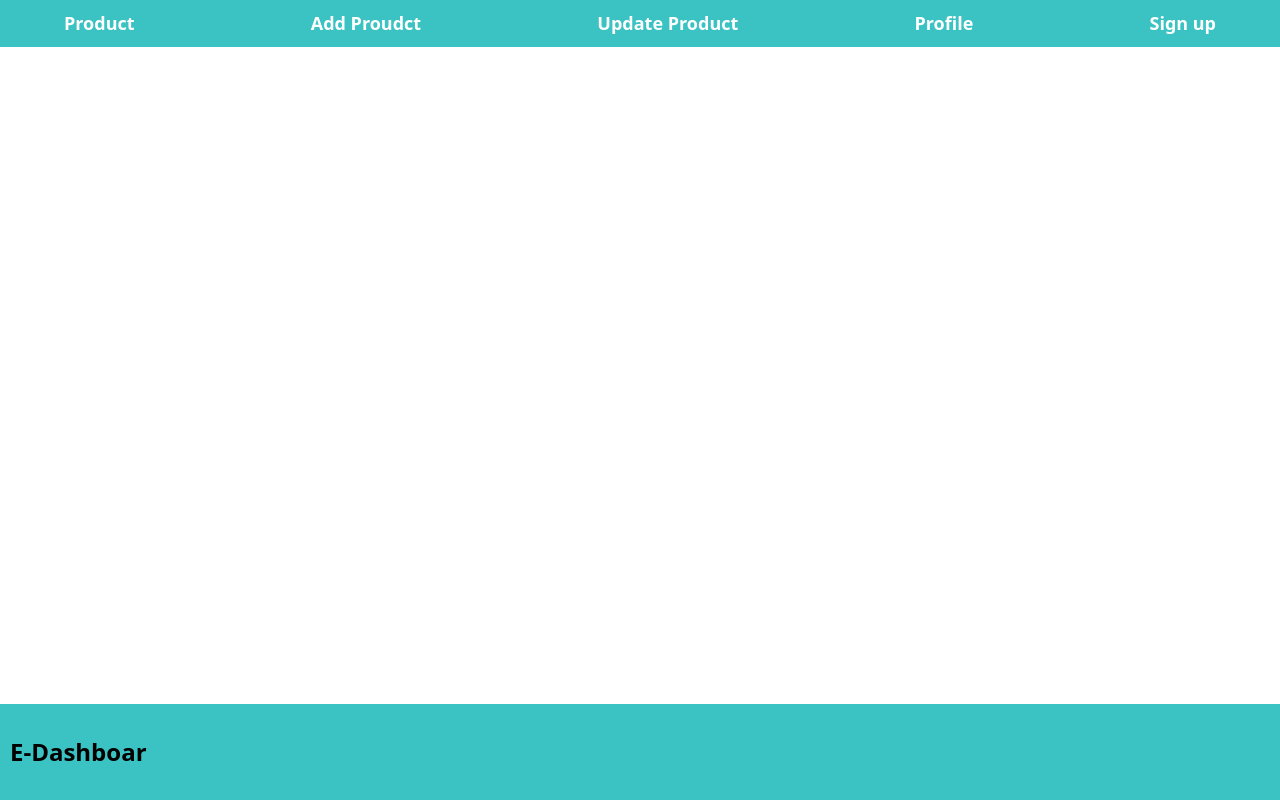
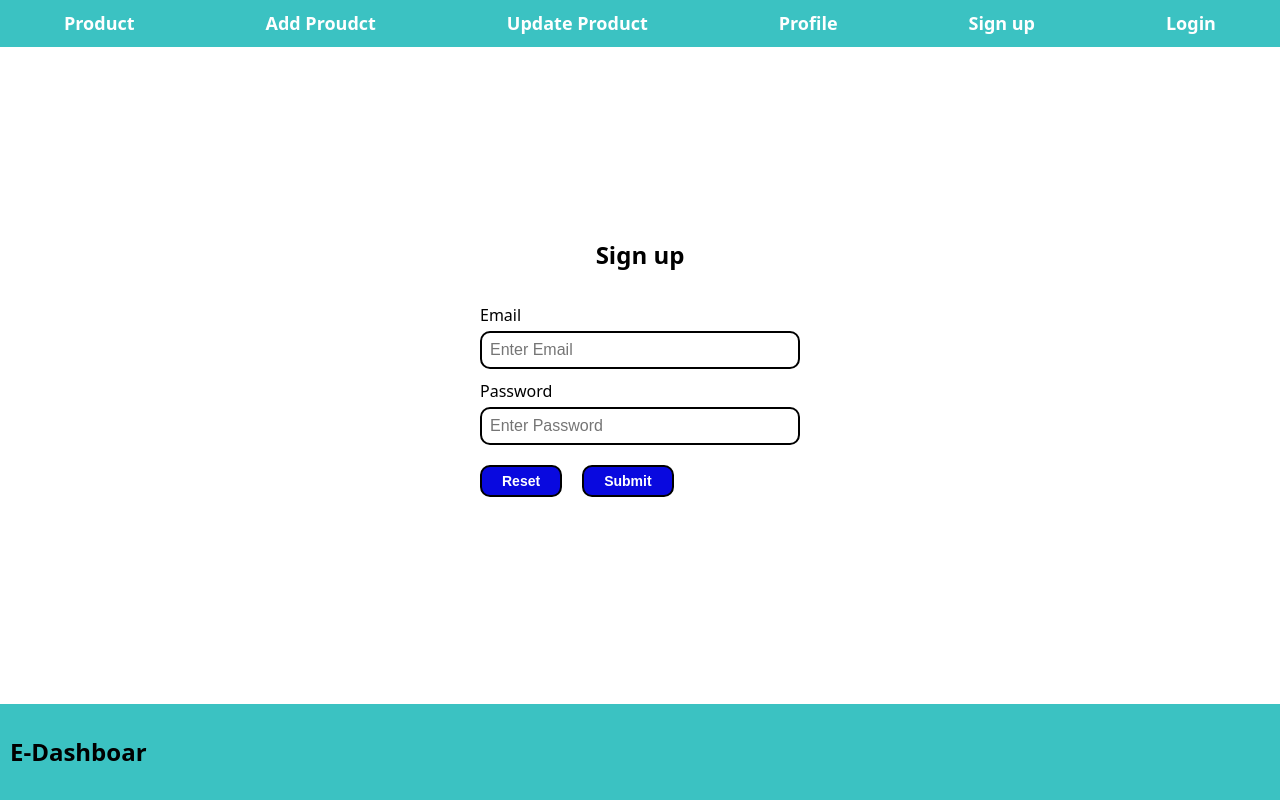
Before and after one commit to Anjali4402/e-dashboard, a React (Vite) app in the folder frontend/: page /login in a window 1280 px wide. Built offline with nearby package versions, Linux system fonts and the light colour scheme.

Commit message:
created login page ui

```diff
--- a/frontend/src/App.jsx
+++ b/frontend/src/App.jsx
@@ -5,6 +5,7 @@ import Nav from './Nav'
 import Footer from './Footer'
 import SignUp from './components/SignUp';
 import PrivateRoute from './components/PrivateRoute';
+import Login from './components/Login';
 
 function App() {
 
@@ -22,6 +23,7 @@ function App() {
         </Route>
 
         <Route path='/sign-up' element={<SignUp />} />
+        <Route path='/login' element={<Login/>} />
       </Routes>
 
       <Footer />
--- a/frontend/src/Nav.jsx
+++ b/frontend/src/Nav.jsx
@@ -34,10 +34,17 @@ const Nav = () => {
               <Link  to={'/sign-up'} onClick={handleLogout} >Logout</Link>
             </li>
             :
+            <>
 
             <li>
               <Link to='/sign-up' >Sign up</Link>
             </li>
+
+            <li>
+              <Link to='/login' >Login</Link>
+            </li>
+
+            </>
         }
 
 
--- /dev/null
+++ b/frontend/src/components/Login.tsx
@@ -0,0 +1,93 @@
+import React, { useState } from 'react'
+import { useEffect } from 'react';
+import { useNavigate } from 'react-router-dom';
+
+const Login = () => {
+
+    const navigate = useNavigate();
+
+    const [email, setEmail] = useState('');
+    const [password, setPassword] = useState('');
+
+
+
+
+
+    const handleSubmit = (event) => {
+        event.preventDefault();
+        console.log('submitted details', name, email, password);
+    }
+
+    const clearData = ()=>{
+        setEmail("");
+        setPassword("");
+    };
+
+
+    useEffect(()=>{
+        const auth = localStorage.getItem('user');
+        if(auth){
+            navigate("/")
+        }
+    })
+
+  return (
+    <div className='signup-box'>
+
+        <h2 >Sign up </h2>
+        <form onSubmit={handleSubmit}>
+
+
+            <div className='formData-div' >
+                <label htmlFor="email">Email</label>
+                <input type='email'
+                id='email'
+                value={email}
+                onChange={(event)=>{setEmail(event.target.value)}}
+                required
+                placeholder='Enter Email'
+                />
+            </div>
+
+
+            <div className='formData-div' >
+                <label htmlFor="password">Password</label>
+                <input type='password'
+                id='password'
+                value={password}
+                onChange={(event)=> {setPassword(event.target.value)}}
+                required
+                placeholder='Enter Password'
+                />
+            </div>
+
+            <div className='button-div' >
+                <button
+                type='button'
+                onClick={clearData}
+                >
+                    Reset
+                </button>
+
+                <button
+                type='submit'
+                >
+                    Submit
+                </button>
+
+            </div>
+
+
+
+
+
+
+        </form>
+
+
+
+    </div>
+  )
+}
+
+export default Login
```
